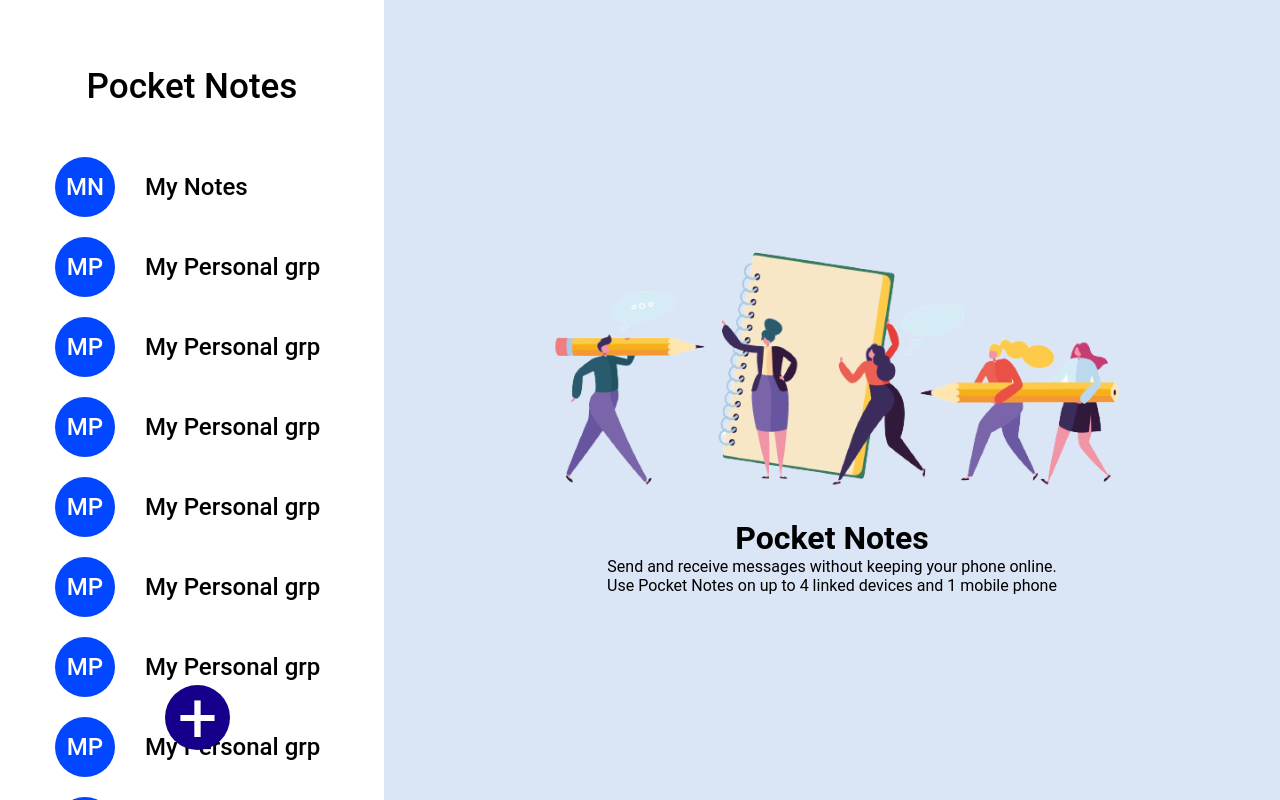
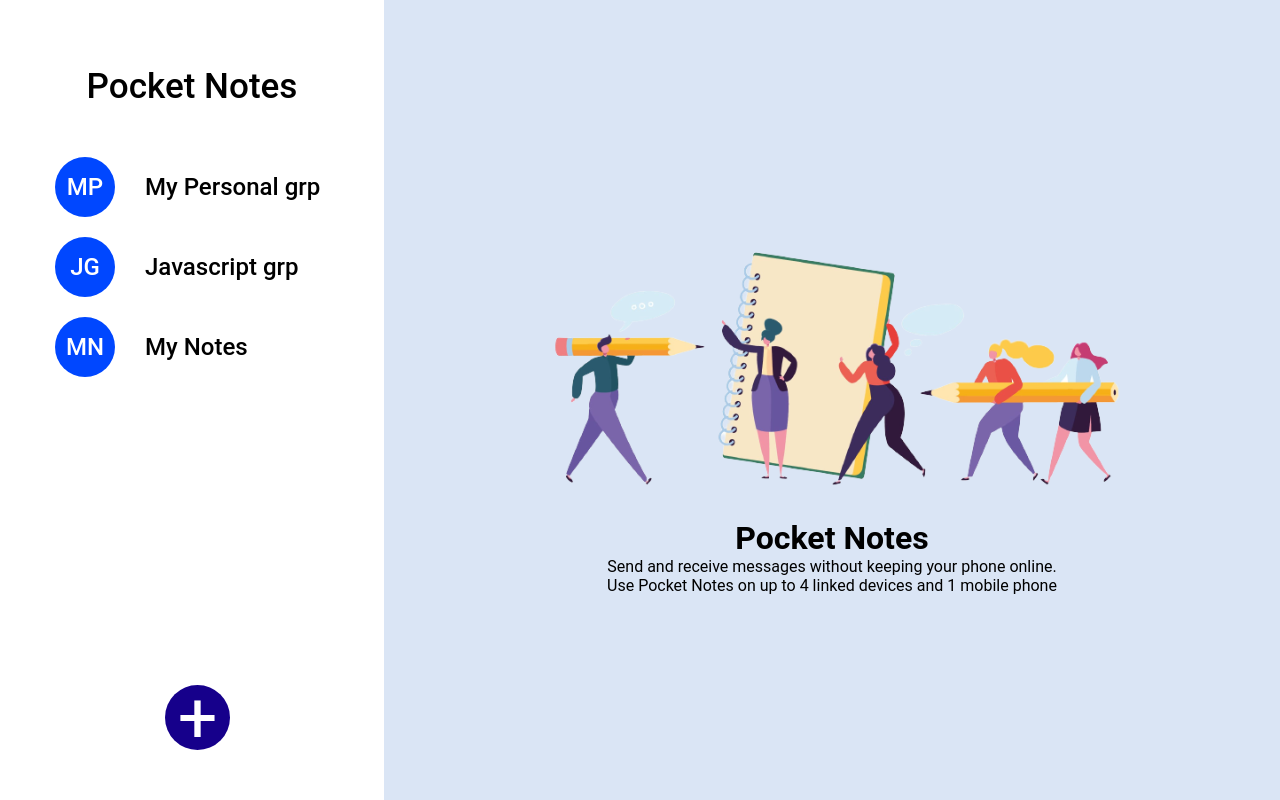
Before and after one commit to arunk9805/NoteApp, a React (Vite) app: page / in a window 1280 px wide. Built offline with nearby package versions, Linux system fonts and the light colour scheme.

Commit message:
Code update to Shivam

```diff
--- /dev/null
+++ b/src/assets/data.jsx
@@ -0,0 +1,90 @@
+const Notes = [
+  {
+    title: "My Personal grp",
+    noteData: [
+      {
+        note: "Another productive way to use this tool to begin a daily writing routine. One way is to generate a random paragraph with the intention to try to rewrite it while still keeping the original meaning. The purpose here is to just get the writing started so that when the writer goes onto their day's writing projects, words are already flowing from their fingers.",
+        day: "4 March 2025",
+        time: "4:05",
+      },
+      {
+        note: "Another productive way to use this tool to begin a daily writing routine. One way is to generate a random paragraph with the intention to try to rewrite it while still keeping the original meaning. The purpose here is to just get the writing started so that when the writer goes onto their day's writing projects, words are already flowing from their fingers.",
+        day: "9 March 2025",
+        time: "10:10 AM",
+      },
+    ],
+  },
+  {
+    title: "Javascript grp",
+    noteData: [
+      {
+        note: "Another productive way to use this tool to begin a daily writing routine. One way is to generate a random paragraph with the intention to try to rewrite it while still keeping the original meaning. The purpose here is to just get the writing started so that when the writer goes onto their day's writing projects, words are already flowing from their fingers.",
+        day: "4 March 2025",
+        time: "4:05",
+      },
+      {
+        note: "Another productive way to use this tool to begin a daily writing routine. One way is to generate a random paragraph with the intention to try to rewrite it while still keeping the original meaning. The purpose here is to just get the writing started so that when the writer goes onto their day's writing projects, words are already flowing from their fingers.",
+        day: "9 March 2025",
+        time: "10:10 AM",
+      },
+    ],
+  },
+  {
+
+    title: "My Notes",
+    noteData: [
+      {
+        note: "Consistency beats motivation. Show up every day and watch your skills grow.",
+        day: "12 Mar 2025",
+        time: "9:00 AM"
+      },
+      {
+        note: "Remember: done is better than perfect. Keep moving forward.",
+        day: "13 Mar 2025",
+        time: "2:45 PM"
+      },
+      {
+        note: "Today I learned how closures work in JavaScript. It's all about function scopes and preserving data.",
+        day: "14 Mar 2025",
+        time: "6:30 PM"
+      },
+      {
+        note: "Start your day with intention. Even 5 minutes of planning can create 5 hours of clarity.",
+        day: "15 Mar 2025",
+        time: "8:00 AM"
+      },
+      {
+        note: "Built a basic React component that takes props and renders dynamic content. Feels great!",
+        day: "16 Mar 2025",
+        time: "11:15 AM"
+      },
+      {
+        note: "Sometimes, taking a short walk is all it takes to fix a bug. Perspective matters.",
+        day: "17 Mar 2025",
+        time: "3:05 PM"
+      },
+      {
+        note: "Productivity tip: Turn off notifications for 2 hours. Get into deep work mode.",
+        day: "18 Mar 2025",
+        time: "10:10 AM"
+      },
+      {
+        note: "Learned about useEffect in React today. It's all about syncing state with side effects.",
+        day: "19 Mar 2025",
+        time: "4:50 PM"
+      },
+      {
+        note: "Your habits shape your future. What you do today is who you become tomorrow.",
+        day: "20 Mar 2025",
+        time: "7:30 AM"
+      },
+      {
+        note: "Completed a full CRUD app using the MERN stack. Now onto deployment!",
+        day: "21 Mar 2025",
+        time: "5:45 PM"
+      }
+    ]
+  }
+];
+
+export default Notes;
--- a/src/components/MyNotesList.jsx
+++ b/src/components/MyNotesList.jsx
@@ -1,79 +1,34 @@
 import "./components.css";
+import Notes from "../assets/data";
 
 function MyNotesList() {
+
+  const handleNote = (index) => {
+
+  };
+
+  const getInitials = (title) => {
+    const words = title.trim().split(/\s+/);
+    if(words.length === 1) {
+      return words[0][0].toUpperCase();
+    }
+    else {
+      return words[0][0].toUpperCase() + words[1][0].toUpperCase();
+    }
+  }
+
   return (
     <div className="notes-list">
       <p className="heading">Pocket Notes</p>
       <div className="all-notes">
-        <div className="note">
-          <div className="icon">
-            <p className="icon-image">MN</p>
+        {Notes.map((noteData, index) => (
+          <div className="note" key={index} onClick={handleNote(index)}>
+            <div className="icon">
+              <p className="icon-image">{getInitials(noteData.title)}</p>
+            </div>
+            <div className="note-title">{noteData.title}</div>
           </div>
-          <div className="note-title">My Notes</div>
-        </div>
-
-
-{/* =========================================== */}
-
-        <div className="note">
-          <div className="icon">
-            <p className="icon-image">MP</p>
-          </div>
-          <div className="note-title">My Personal grp</div>
-        </div>
-
-                <div className="note">
-          <div className="icon">
-            <p className="icon-image">MP</p>
-          </div>
-          <div className="note-title">My Personal grp</div>
-        </div>
-
-                <div className="note">
-          <div className="icon">
-            <p className="icon-image">MP</p>
-          </div>
-          <div className="note-title">My Personal grp</div>
-        </div>
-
-                <div className="note">
-          <div className="icon">
-            <p className="icon-image">MP</p>
-          </div>
-          <div className="note-title">My Personal grp</div>
-        </div>
-                <div className="note">
-          <div className="icon">
-            <p className="icon-image">MP</p>
-          </div>
-          <div className="note-title">My Personal grp</div>
-        </div>
-
-                <div className="note">
-          <div className="icon">
-            <p className="icon-image">MP</p>
-          </div>
-          <div className="note-title">My Personal grp</div>
-        </div>
-
-                <div className="note">
-          <div className="icon">
-            <p className="icon-image">MP</p>
-          </div>
-          <div className="note-title">My Personal grp</div>
-        </div>
-
-                <div className="note">
-          <div className="icon">
-            <p className="icon-image">MP</p>
-          </div>
-          <div className="note-title">My Personal grp</div>
-        </div>
-
-{/* ============================================== */}
-
-
-
+        ))}
       </div>
       <button className="add-notes-btn"> + </button>
     </div>
--- a/src/components/Mynotes.jsx
+++ b/src/components/Mynotes.jsx
@@ -11,6 +11,12 @@ function Mynotes() {
         <p>Send and receive messages without keeping your phone online.</p>
         <p>Use Pocket Notes on up to 4 linked devices and 1 mobile phone</p>
       </div>
+
+      <div className="show-data">
+
+      </div>
+
+
     </div>
   );
 }
--- a/src/components/components.css
+++ b/src/components/components.css
@@ -14,6 +14,7 @@
   flex-direction: column;
   align-items: center;
   height: 100vh;
+  cursor: pointer;
 }
 
 .heading {
--- a/src/context/NoteContextProvider.jsx
+++ b/src/context/NoteContextProvider.jsx
@@ -5,7 +5,7 @@ const NoteContextProvider = ({children}) => {
   return (
     //need setup discussion and state management - This is dummy data.
     <NotesContext.Provider
-    value = {{isAddClicked, setAddClick, details, setDetails}}
+      value = {{isAddClicked, setAddClick, details, setDetails}}
     >
       {children}
     </NotesContext.Provider>
```
